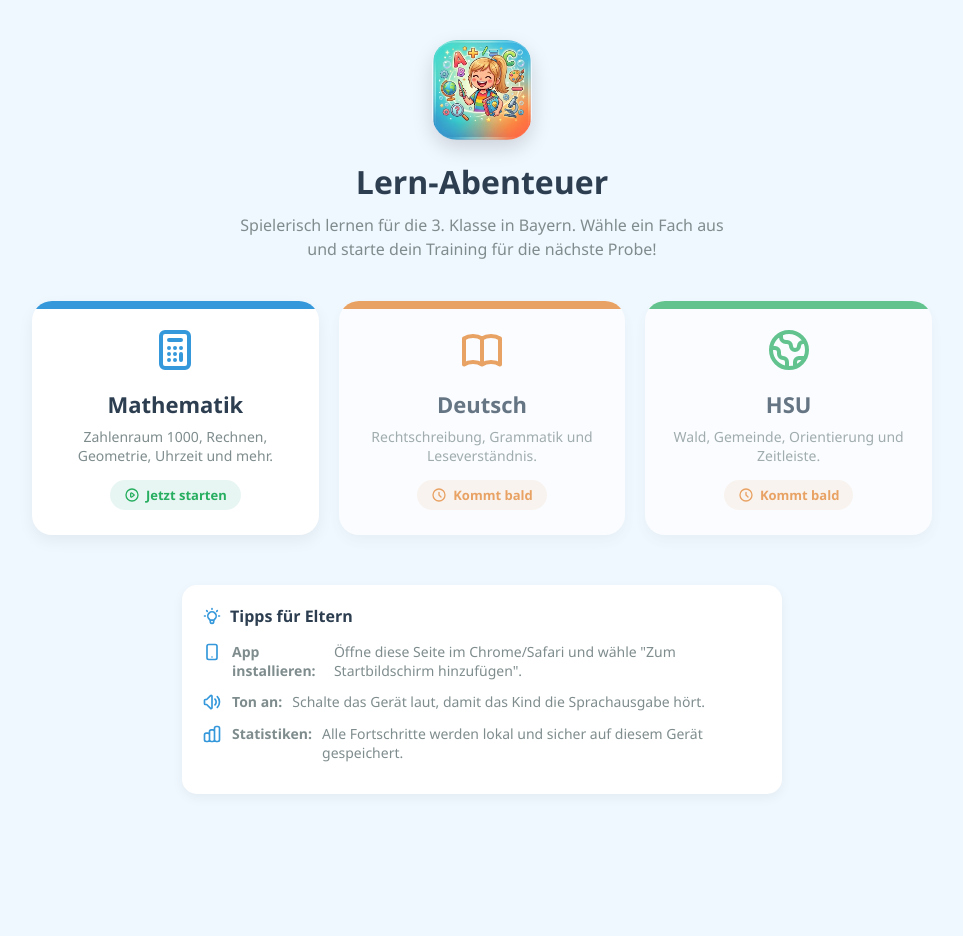
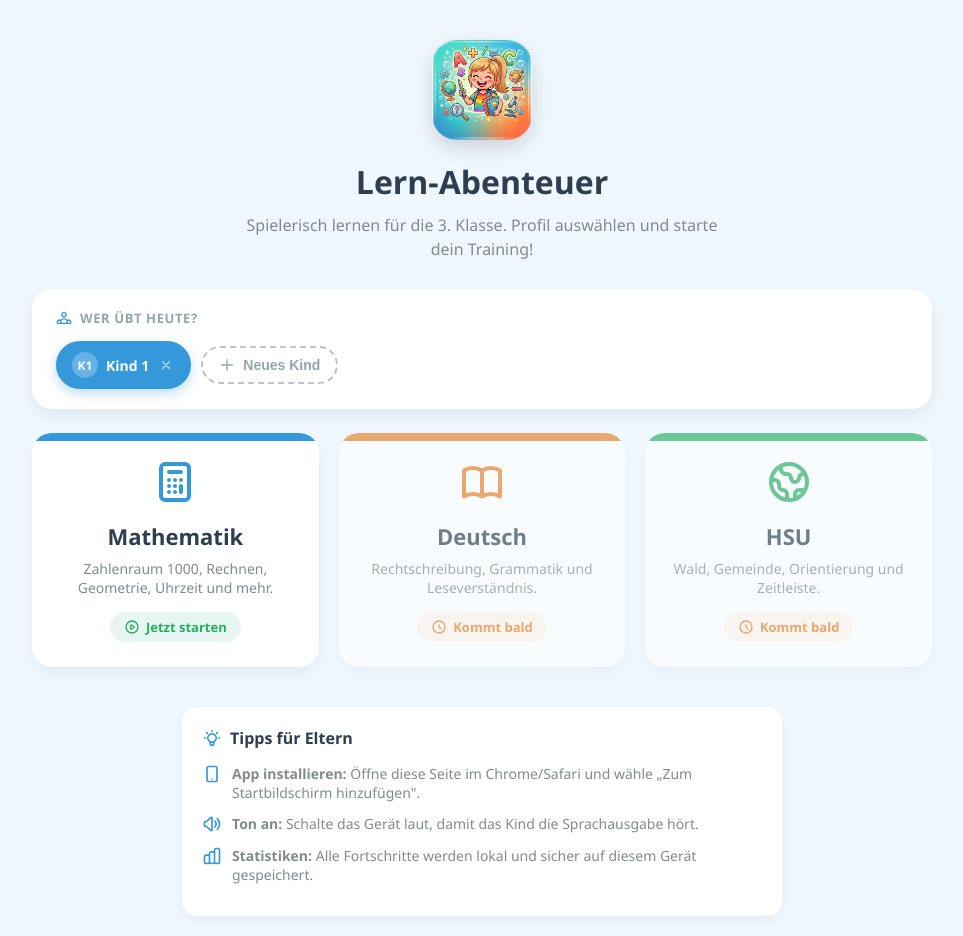
Before and after one commit to christopheschneider86-rgb/Dritte-Klasse, a plain HTML site: page index.html in a window 1280 px wide. Shown: the whole page, without its empty margins (158-1121 px from the left). Before the commit the page ends 814 px from the top, so only its background shows below. Drawn offline with Linux system fonts and the light colour scheme.

Commit message:
Update index.html

```diff
--- a/index.html
+++ b/index.html
@@ -7,53 +7,61 @@
 <link rel="icon" type="image/png" href="main.png">
 <link rel="apple-touch-icon" href="main.png">
 <style>
-:root {
-  --bg: #f0f8ff; --card: #ffffff; --text: #2c3e50;
-  --math: #3498db; --german: #e67e22; --hsu: #27ae60;
-}
+:root{--bg:#f0f8ff;--card:#fff;--text:#2c3e50;--math:#3498db;--german:#e67e22;--hsu:#27ae60;--accent:#3498db;}
 *{box-sizing:border-box;margin:0;padding:0;}
-body{
-  font-family: 'Segoe UI', Roboto, Arial, sans-serif;
-  background: var(--bg); color: var(--text);
-  min-height: 100vh; display: flex; flex-direction: column; align-items: center;
-  padding: 20px; text-align: center;
-}
-.hero{ margin-bottom: 40px; margin-top: 20px; }
-.hero-icon{
-  width: 100px; height: 100px; border-radius: 25px; object-fit: cover;
-  box-shadow: 0 8px 20px rgba(0,0,0,0.15); margin-bottom: 15px;
-}
-.hero h1{ font-size: 32px; margin-bottom: 10px; }
-.hero p{ font-size: 16px; color: #7f8c8d; max-width: 500px; margin: 0 auto; line-height: 1.5; }
+body{font-family:'Segoe UI',Roboto,Arial,sans-serif;background:var(--bg);color:var(--text);min-height:100vh;display:flex;flex-direction:column;align-items:center;padding:20px;text-align:center;}
 
-.grid{ display: grid; grid-template-columns: repeat(auto-fit, minmax(280px, 1fr)); gap: 20px; width: 100%; max-width: 900px; }
+.hero{margin:20px 0 28px;}
+.hero-icon{width:100px;height:100px;border-radius:25px;object-fit:cover;box-shadow:0 8px 20px rgba(0,0,0,0.15);margin-bottom:15px;}
+.hero h1{font-size:32px;margin-bottom:10px;}
+.hero p{font-size:16px;color:#7f8c8d;max-width:500px;margin:0 auto;line-height:1.5;}
 
-.subject-card{
-  background: var(--card); border-radius: 20px; padding: 25px;
-  box-shadow: 0 6px 16px rgba(0,0,0,0.06); text-decoration: none; color: inherit;
-  transition: transform 0.2s, box-shadow 0.2s; position: relative; overflow: hidden;
-}
-.subject-card:hover{ transform: translateY(-5px); box-shadow: 0 12px 24px rgba(0,0,0,0.1); }
-.subject-card.disabled{ opacity: 0.7; cursor: not-allowed; }
+/* ─── PROFIL-VERWALTUNG ─── */
+.profile-section{width:100%;max-width:900px;background:white;border-radius:20px;padding:20px 24px;box-shadow:0 6px 16px rgba(0,0,0,0.07);margin-bottom:24px;}
+.profile-section-title{font-size:13px;font-weight:bold;color:#95a5a6;text-transform:uppercase;letter-spacing:0.6px;margin-bottom:14px;display:flex;align-items:center;gap:8px;}
+.profile-section-title svg{width:16px;height:16px;stroke:#3498db;}
 
-.card-icon{ width: 48px; height: 48px; margin: 0 auto 15px auto; }
-.card-title{ font-size: 22px; font-weight: bold; margin-bottom: 8px; }
-.card-desc{ font-size: 14px; color: #7f8c8d; }
+.profile-list{display:flex;flex-wrap:wrap;gap:10px;align-items:center;}
 
-.badge-math{ position:absolute; top:0; left:0; width:100%; height:8px; background:var(--math); }
-.badge-german{ position:absolute; top:0; left:0; width:100%; height:8px; background:var(--german); }
-.badge-hsu{ position:absolute; top:0; left:0; width:100%; height:8px; background:var(--hsu); }
+.profile-chip{display:flex;align-items:center;gap:8px;padding:9px 14px;border-radius:30px;background:#f0f8ff;border:2px solid #d6ecff;cursor:pointer;transition:all .2s;font-weight:bold;font-size:14px;color:#2c3e50;user-select:none;}
+.profile-chip:hover{border-color:var(--accent);background:#e4f3ff;}
+.profile-chip.active{background:var(--accent);color:white;border-color:var(--accent);box-shadow:0 4px 12px rgba(52,152,219,0.35);}
 
-.status{ display: inline-flex; align-items: center; gap: 6px; margin-top: 15px; padding: 6px 14px; border-radius: 20px; font-size: 13px; font-weight: bold; }
-.status.active{ background: #e8f6f3; color: #27ae60; }
-.status.soon{ background: #fdf2e9; color: #e67e22; }
-.status svg { width: 16px; height: 16px; }
+.profile-avatar{width:26px;height:26px;border-radius:50%;background:#d6ecff;color:var(--accent);display:flex;align-items:center;justify-content:center;font-size:12px;font-weight:bold;flex-shrink:0;}
+.profile-chip.active .profile-avatar{background:rgba(255,255,255,0.25);color:white;}
 
-.footer-tips{ margin-top: 50px; background: white; padding: 20px; border-radius: 15px; max-width: 600px; text-align: left; box-shadow: 0 4px 12px rgba(0,0,0,0.05); }
-.footer-tips h3{ font-size: 16px; margin-bottom: 15px; display:flex; align-items:center; gap:8px;}
-.footer-tips ul{ list-style-type: none; }
-.footer-tips li{ font-size: 14px; color: #7f8c8d; margin-bottom: 12px; display:flex; align-items:flex-start; gap:10px;}
-.tip-icon { width: 20px; height: 20px; flex-shrink: 0; color: #3498db; }
+.del-btn{background:none;border:none;cursor:pointer;padding:2px;display:flex;align-items:center;border-radius:50%;color:rgba(52,152,219,0.5);transition:color .15s;}
+.del-btn:hover{color:#e74c3c !important;}
+.del-btn svg{width:14px;height:14px;}
+.profile-chip.active .del-btn{color:rgba(255,255,255,0.6);}
+.profile-chip.active .del-btn:hover{color:white !important;}
+
+.add-chip{display:flex;align-items:center;gap:8px;padding:9px 16px;border-radius:30px;background:white;border:2px dashed #bdc3c7;cursor:pointer;font-size:14px;font-weight:bold;color:#95a5a6;transition:all .2s;}
+.add-chip:hover{border-color:var(--accent);color:var(--accent);background:#f0f8ff;}
+.add-chip svg{width:16px;height:16px;}
+
+/* ─── FÄCHER-GRID ─── */
+.grid{display:grid;grid-template-columns:repeat(auto-fit,minmax(260px,1fr));gap:20px;width:100%;max-width:900px;}
+.subject-card{background:white;border-radius:20px;padding:25px;box-shadow:0 6px 16px rgba(0,0,0,0.06);text-decoration:none;color:inherit;transition:transform .2s,box-shadow .2s;position:relative;overflow:hidden;}
+.subject-card:hover{transform:translateY(-5px);box-shadow:0 12px 24px rgba(0,0,0,0.1);}
+.subject-card.disabled{opacity:.65;cursor:not-allowed;pointer-events:none;}
+.card-icon{width:48px;height:48px;margin:0 auto 15px;}
+.card-title{font-size:22px;font-weight:bold;margin-bottom:8px;}
+.card-desc{font-size:14px;color:#7f8c8d;}
+.badge-math{position:absolute;top:0;left:0;width:100%;height:8px;background:var(--math);}
+.badge-german{position:absolute;top:0;left:0;width:100%;height:8px;background:var(--german);}
+.badge-hsu{position:absolute;top:0;left:0;width:100%;height:8px;background:var(--hsu);}
+.status{display:inline-flex;align-items:center;gap:6px;margin-top:15px;padding:6px 14px;border-radius:20px;font-size:13px;font-weight:bold;}
+.status.active{background:#e8f6f3;color:#27ae60;}
+.status.soon{background:#fdf2e9;color:#e67e22;}
+.status svg{width:16px;height:16px;}
+
+/* ─── TIPS ─── */
+.footer-tips{margin-top:40px;background:white;padding:20px;border-radius:15px;max-width:600px;text-align:left;box-shadow:0 4px 12px rgba(0,0,0,0.05);}
+.footer-tips h3{font-size:16px;margin-bottom:15px;display:flex;align-items:center;gap:8px;}
+.footer-tips ul{list-style:none;}
+.footer-tips li{font-size:14px;color:#7f8c8d;margin-bottom:12px;display:flex;align-items:flex-start;gap:10px;}
+.tip-icon{width:20px;height:20px;flex-shrink:0;color:#3498db;}
 </style>
 </head>
 <body>
@@ -61,16 +69,23 @@ body{
 <div class="hero">
   <img src="main.png" alt="Logo" class="hero-icon" onerror="this.style.display='none'">
   <h1>Lern-Abenteuer</h1>
-    <p>Spielerisch lernen für die 3. Klasse in Bayern. Wähle ein Fach aus und starte dein Training für die nächste Probe!</p>
+  <p>Spielerisch lernen für die 3. Klasse. Profil auswählen und starte dein Training!</p>
+</div>
+
+<!-- PROFIL-VERWALTUNG -->
+<div class="profile-section">
+  <div class="profile-section-title">
+    <svg fill="none" stroke="currentColor" viewBox="0 0 24 24"><path stroke-linecap="round" stroke-linejoin="round" stroke-width="2" d="M17 20h5v-2a3 3 0 00-5.356-1.857M17 20H7m10 0v-2c0-.656-.126-1.283-.356-1.857M7 20H2v-2a3 3 0 015.356-1.857M7 20v-2c0-.656.126-1.283.356-1.857m0 0a5.002 5.002 0 019.288 0M15 7a3 3 0 11-6 0 3 3 0 016 0z"/></svg>
+    Wer übt heute?
+  </div>
+  <div class="profile-list" id="profileList"></div>
 </div>
 
 <div class="grid">
-    <!-- MATHE APP -->
-    <a href="mathe_trainer_3_klasse.html" class="subject-card">
+  <a href="mathe_trainer_3_klasse.html" class="subject-card" id="mathCard">
     <div class="badge-math"></div>
-      <div class="card-icon" style="color: var(--math);">
-        <!-- Mathe Icon (Taschenrechner/Zahlen) -->
-        <svg fill="none" stroke="currentColor" viewBox="0 0 24 24" xmlns="http://www.w3.org/2000/svg"><path stroke-linecap="round" stroke-linejoin="round" stroke-width="2" d="M9 7h6m0 10v-3m-3 3h.01M9 17h.01M9 14h.01M12 14h.01M15 11h.01M12 11h.01M9 11h.01M7 21h10a2 2 0 002-2V5a2 2 0 00-2-2H7a2 2 0 00-2 2v14a2 2 0 002 2z"></path></svg>
+    <div class="card-icon" style="color:var(--math);">
+      <svg fill="none" stroke="currentColor" viewBox="0 0 24 24"><path stroke-linecap="round" stroke-linejoin="round" stroke-width="2" d="M9 7h6m0 10v-3m-3 3h.01M9 17h.01M9 14h.01M12 14h.01M15 11h.01M12 11h.01M9 11h.01M7 21h10a2 2 0 002-2V5a2 2 0 00-2-2H7a2 2 0 00-2 2v14a2 2 0 002 2z"></path></svg>
     </div>
     <div class="card-title">Mathematik</div>
     <div class="card-desc">Zahlenraum 1000, Rechnen, Geometrie, Uhrzeit und mehr.</div>
@@ -80,11 +95,9 @@ body{
     </div>
   </a>
 
-    <!-- DEUTSCH APP -->
   <div class="subject-card disabled">
     <div class="badge-german"></div>
-      <div class="card-icon" style="color: var(--german);">
-        <!-- Deutsch Icon (Buch) -->
+    <div class="card-icon" style="color:var(--german);">
       <svg fill="none" stroke="currentColor" viewBox="0 0 24 24"><path stroke-linecap="round" stroke-linejoin="round" stroke-width="2" d="M12 6.253v13m0-13C10.832 5.477 9.246 5 7.5 5S4.168 5.477 3 6.253v13C4.168 18.477 5.754 18 7.5 18s3.332.477 4.5 1.253m0-13C13.168 5.477 14.754 5 16.5 5c1.747 0 3.332.477 4.5 1.253v13C19.832 18.477 18.247 18 16.5 18c-1.746 0-3.332.477-4.5 1.253"></path></svg>
     </div>
     <div class="card-title">Deutsch</div>
@@ -95,11 +108,9 @@ body{
     </div>
   </div>
 
-    <!-- HSU APP -->
   <div class="subject-card disabled">
     <div class="badge-hsu"></div>
-      <div class="card-icon" style="color: var(--hsu);">
-        <!-- HSU Icon (Globus) -->
+    <div class="card-icon" style="color:var(--hsu);">
       <svg fill="none" stroke="currentColor" viewBox="0 0 24 24"><path stroke-linecap="round" stroke-linejoin="round" stroke-width="2" d="M3.055 11H5a2 2 0 012 2v1a2 2 0 002 2 2 2 0 012 2v2.945M8 3.935V5.5A2.5 2.5 0 0010.5 8h.5a2 2 0 012 2 2 2 0 104 0 2 2 0 012-2h1.064M15 20.488V18a2 2 0 012-2h3.064M21 12a9 9 0 11-18 0 9 9 0 0118 0z"></path></svg>
     </div>
     <div class="card-title">HSU</div>
@@ -119,18 +130,107 @@ body{
   <ul>
     <li>
       <svg class="tip-icon" fill="none" stroke="currentColor" viewBox="0 0 24 24"><path stroke-linecap="round" stroke-linejoin="round" stroke-width="2" d="M12 18h.01M8 21h8a2 2 0 002-2V5a2 2 0 00-2-2H8a2 2 0 00-2 2v14a2 2 0 002 2z"></path></svg>
-        <b>App installieren:</b> Öffne diese Seite im Chrome/Safari und wähle "Zum Startbildschirm hinzufügen".
+      <span><b>App installieren:</b> Öffne diese Seite im Chrome/Safari und wähle „Zum Startbildschirm hinzufügen".</span>
     </li>
     <li>
       <svg class="tip-icon" fill="none" stroke="currentColor" viewBox="0 0 24 24"><path stroke-linecap="round" stroke-linejoin="round" stroke-width="2" d="M15.536 8.464a5 5 0 010 7.072m2.828-9.9a9 9 0 010 12.728M5.586 15H4a1 1 0 01-1-1v-4a1 1 0 011-1h1.586l4.707-4.707C10.923 3.663 12 4.109 12 5v14c0 .891-1.077 1.337-1.707.707L5.586 15z"></path></svg>
-        <b>Ton an:</b> Schalte das Gerät laut, damit das Kind die Sprachausgabe hört.
+      <span><b>Ton an:</b> Schalte das Gerät laut, damit das Kind die Sprachausgabe hört.</span>
     </li>
     <li>
       <svg class="tip-icon" fill="none" stroke="currentColor" viewBox="0 0 24 24"><path stroke-linecap="round" stroke-linejoin="round" stroke-width="2" d="M9 19v-6a2 2 0 00-2-2H5a2 2 0 00-2 2v6a2 2 0 002 2h2a2 2 0 002-2zm0 0V9a2 2 0 012-2h2a2 2 0 012 2v10m-6 0a2 2 0 002 2h2a2 2 0 002-2m0 0V5a2 2 0 012-2h2a2 2 0 012 2v14a2 2 0 01-2 2h-2a2 2 0 01-2-2z"></path></svg>
-        <b>Statistiken:</b> Alle Fortschritte werden lokal und sicher auf diesem Gerät gespeichert.
+      <span><b>Statistiken:</b> Alle Fortschritte werden lokal und sicher auf diesem Gerät gespeichert.</span>
     </li>
   </ul>
 </div>
 
+<script>
+const STORAGE_KEY='m_app_v9', ACTIVE_KEY='m_app_active_prof';
+let profiles={}, activeProfId=null;
+
+function loadProfiles(){
+  try{
+    const raw=localStorage.getItem(STORAGE_KEY);
+    if(raw){
+      const parsed=JSON.parse(raw);
+      if(parsed && typeof parsed==='object' && Object.keys(parsed).length>0){
+        for(const id of Object.keys(parsed)){
+          if(!parsed[id].history) parsed[id].history=[];
+          if(parsed[id].score===undefined) parsed[id].score=0;
+        }
+        profiles=parsed;
+      }
+    }
+  }catch(e){}
+  if(!Object.keys(profiles).length){
+    profiles={'p1':{name:'Kind 1',score:0,history:[]}};
+    localStorage.setItem(STORAGE_KEY,JSON.stringify(profiles));
+  }
+  const saved=localStorage.getItem(ACTIVE_KEY);
+  activeProfId=(saved && profiles[saved]) ? saved : Object.keys(profiles)[0];
+  localStorage.setItem(ACTIVE_KEY, activeProfId);
+}
+
+function saveProfiles(){localStorage.setItem(STORAGE_KEY,JSON.stringify(profiles));}
+
+function setActive(id){
+  activeProfId=id;
+  localStorage.setItem(ACTIVE_KEY,id);
+  render();
+}
+
+function addProfile(){
+  const name=prompt('Name des Kindes:');
+  if(!name||!name.trim()) return;
+  const id='p_'+Date.now();
+  profiles[id]={name:name.trim(),score:0,history:[]};
+  saveProfiles();
+  activeProfId=id;
+  localStorage.setItem(ACTIVE_KEY,id);
+  render();
+}
+
+function deleteProfile(id, e){
+  e.stopPropagation();
+  const keys=Object.keys(profiles);
+  if(keys.length<=1){alert('Es muss mindestens ein Kind geben. Lege zuerst ein neues Kind an.');return;}
+  if(!confirm(`Profil "${profiles[id].name}" und alle Daten wirklich löschen?`)) return;
+  delete profiles[id];
+  saveProfiles();
+  if(activeProfId===id){
+    activeProfId=Object.keys(profiles)[0];
+    localStorage.setItem(ACTIVE_KEY,activeProfId);
+  }
+  render();
+}
+
+function getInitials(name){
+  return name.trim().split(/\s+/).map(w=>w[0]).join('').toUpperCase().slice(0,2);
+}
+
+function render(){
+  const list=document.getElementById('profileList');
+  list.innerHTML='';
+  for(const [id,p] of Object.entries(profiles)){
+    const chip=document.createElement('div');
+    chip.className='profile-chip'+(id===activeProfId?' active':'');
+    chip.onclick=()=>setActive(id);
+    chip.innerHTML=`
+      <div class="profile-avatar">${getInitials(p.name)}</div>
+      <span>${p.name}</span>
+      <button class="del-btn" onclick="deleteProfile('${id}',event)" title="Löschen">
+        <svg fill="none" stroke="currentColor" viewBox="0 0 24 24"><path stroke-linecap="round" stroke-linejoin="round" stroke-width="2.5" d="M6 18L18 6M6 6l12 12"/></svg>
+      </button>`;
+    list.appendChild(chip);
+  }
+  const addBtn=document.createElement('button');
+  addBtn.className='add-chip';
+  addBtn.onclick=addProfile;
+  addBtn.innerHTML=`<svg fill="none" stroke="currentColor" viewBox="0 0 24 24"><path stroke-linecap="round" stroke-linejoin="round" stroke-width="2" d="M12 4v16m8-8H4"/></svg> Neues Kind`;
+  list.appendChild(addBtn);
+}
+
+loadProfiles();
+render();
+</script>
 </body>
 </html>
```
Lines whose indentation alone changed are shown as unchanged.
